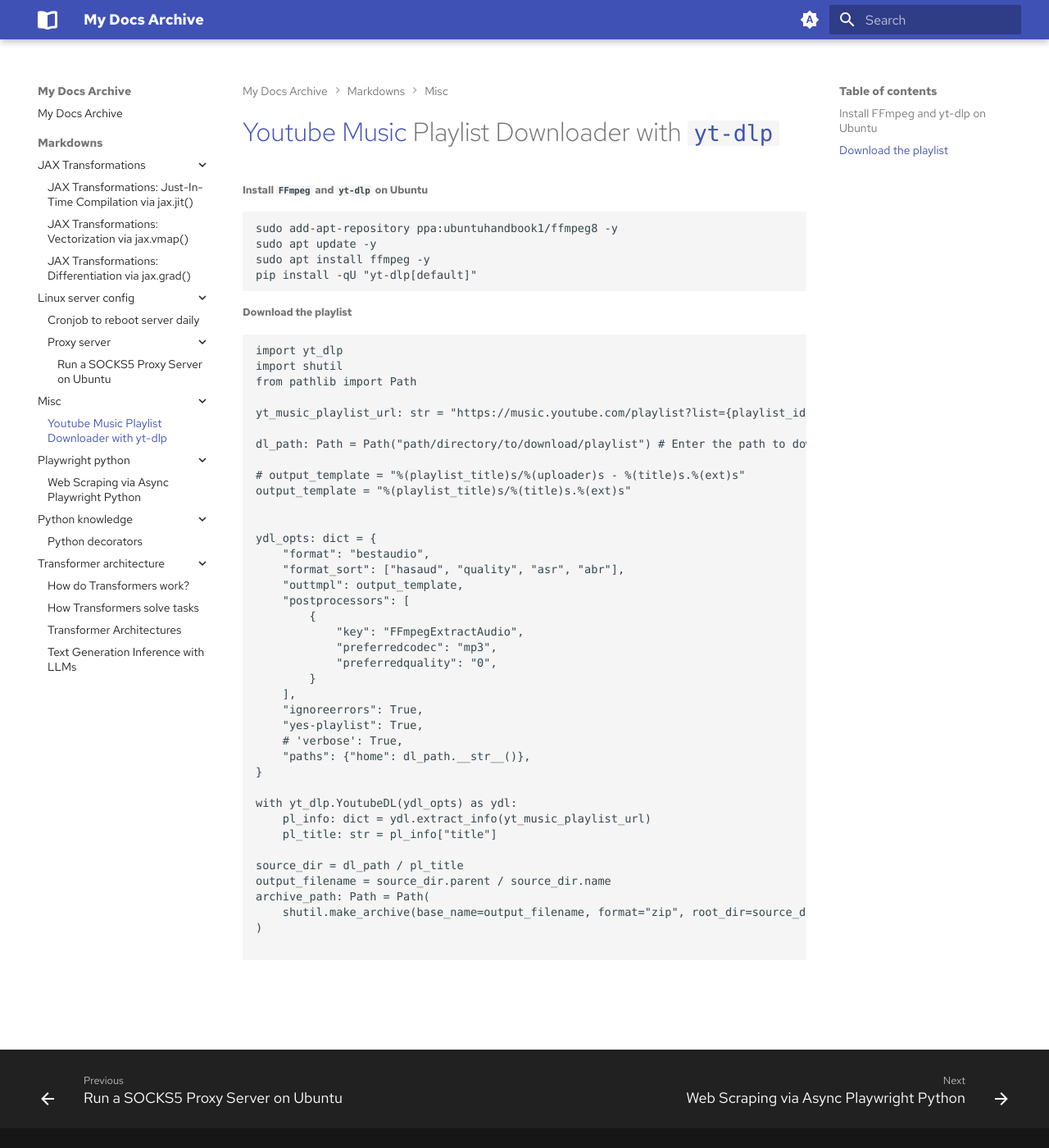
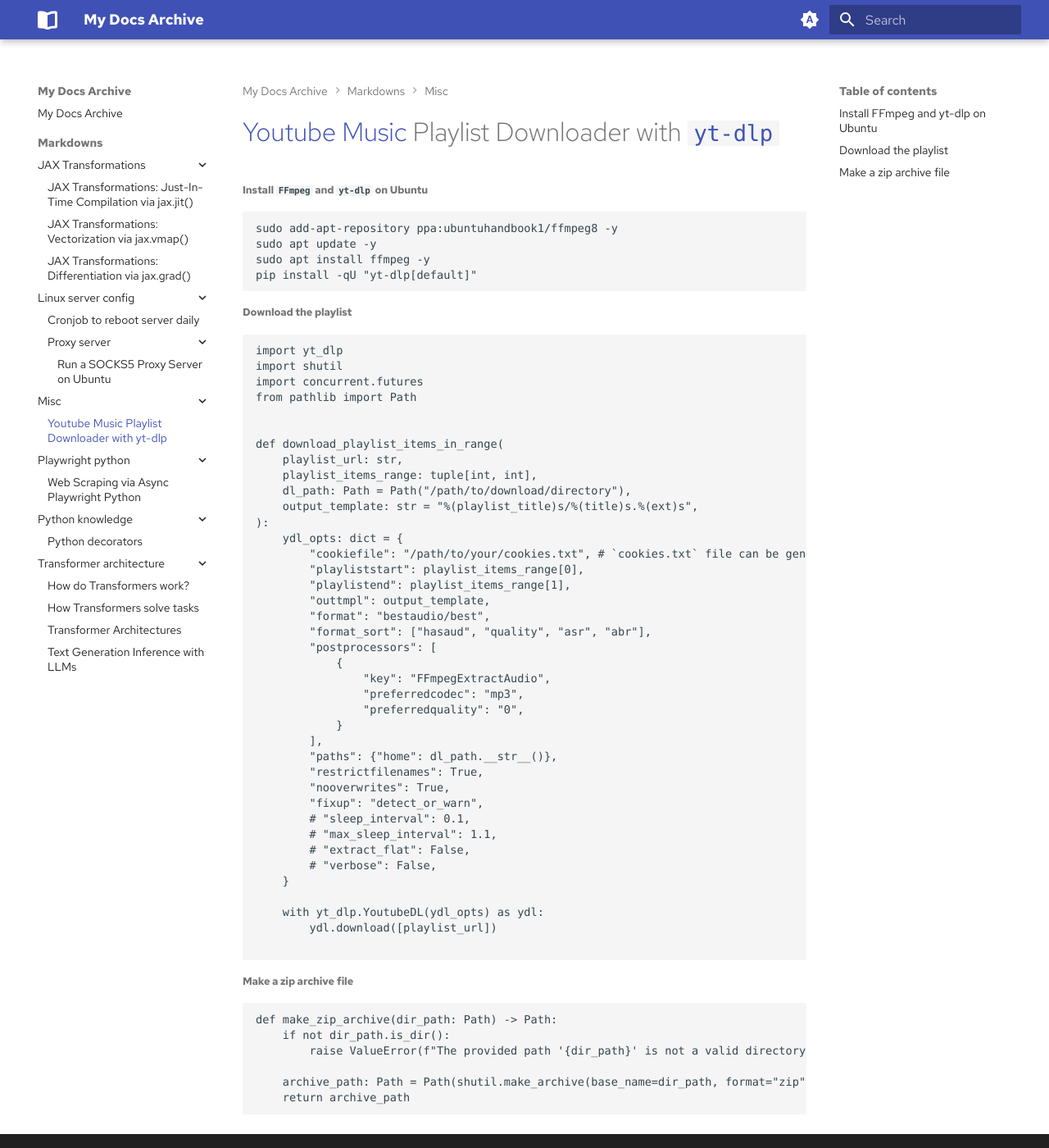
Before and after one commit to 1pawn0/1pawn0.github.io, an MkDocs documentation site: the page built from docs/markdowns/misc/youtube-music-playlist-downloader-yt-dlp.md, in a window 1280 px wide and 1400 px high. Shown: the whole window at 82% size. Built offline with MkDocs 1.6.1 and Material for MkDocs 9.7.7, drawn with Linux system fonts in a browser that asks for light colours; some web fonts are replaced; plug-ins that fetch from the network failed and are left out.

Commit message:
Update youtube-music-playlist-downloader-yt-dlp.md

````diff
--- a/docs/markdowns/misc/youtube-music-playlist-downloader-yt-dlp.md
+++ b/docs/markdowns/misc/youtube-music-playlist-downloader-yt-dlp.md
@@ -2,7 +2,7 @@
 
 ###### Install `FFmpeg` and `yt-dlp` on Ubuntu
 
-```sh
+```shell
 sudo add-apt-repository ppa:ubuntuhandbook1/ffmpeg8 -y
 sudo apt update -y
 sudo apt install ffmpeg -y
@@ -14,41 +14,52 @@
 ```python
 import yt_dlp
 import shutil
+import concurrent.futures
 from pathlib import Path
 
-yt_music_playlist_url: str = "https://music.youtube.com/playlist?list={playlist_id}" # Enter the playlist URL
 
-dl_path: Path = Path("path/directory/to/download/playlist") # Enter the path to download the playlist
+def download_playlist_items_in_range(
+    playlist_url: str,
+    playlist_items_range: tuple[int, int],
+    dl_path: Path = Path("/path/to/download/directory"),
+    output_template: str = "%(playlist_title)s/%(title)s.%(ext)s",
+):
+    ydl_opts: dict = {
+        "cookiefile": "/path/to/your/cookies.txt", # `cookies.txt` file can be generated by `Get cookies.txt LOCALLY` extension for Chrome
+        "playliststart": playlist_items_range[0],
+        "playlistend": playlist_items_range[1],
+        "outtmpl": output_template,
+        "format": "bestaudio/best",
+        "format_sort": ["hasaud", "quality", "asr", "abr"],
+        "postprocessors": [
+            {
+                "key": "FFmpegExtractAudio",
+                "preferredcodec": "mp3",
+                "preferredquality": "0",
+            }
+        ],
+        "paths": {"home": dl_path.__str__()},
+        "restrictfilenames": True,
+        "nooverwrites": True,
+        "fixup": "detect_or_warn",
+        # "sleep_interval": 0.1,
+        # "max_sleep_interval": 1.1,
+        # "extract_flat": False,
+        # "verbose": False,
+    }
 
-# output_template = "%(playlist_title)s/%(uploader)s - %(title)s.%(ext)s"
-output_template = "%(playlist_title)s/%(title)s.%(ext)s"
-
-
-ydl_opts: dict = {
-    "format": "bestaudio",
-    "format_sort": ["hasaud", "quality", "asr", "abr"],
-    "outtmpl": output_template,
-    "postprocessors": [
-        {
-            "key": "FFmpegExtractAudio",
-            "preferredcodec": "mp3",
-            "preferredquality": "0",
-        }
-    ],
-    "ignoreerrors": True,
-    "yes-playlist": True,
-    # 'verbose': True,
-    "paths": {"home": dl_path.__str__()},
-}
-
-with yt_dlp.YoutubeDL(ydl_opts) as ydl:
-    pl_info: dict = ydl.extract_info(yt_music_playlist_url)
-    pl_title: str = pl_info["title"]
-
-source_dir = dl_path / pl_title
-output_filename = source_dir.parent / source_dir.name
-archive_path: Path = Path(
-    shutil.make_archive(base_name=output_filename, format="zip", root_dir=source_dir)
-)
+    with yt_dlp.YoutubeDL(ydl_opts) as ydl:
+        ydl.download([playlist_url])
 
 ```
+
+###### Make a zip archive file
+
+```python
+def make_zip_archive(dir_path: Path) -> Path:
+    if not dir_path.is_dir():
+        raise ValueError(f"The provided path '{dir_path}' is not a valid directory.")
+
+    archive_path: Path = Path(shutil.make_archive(base_name=dir_path, format="zip", root_dir=dir_path))
+    return archive_path
+```
````
